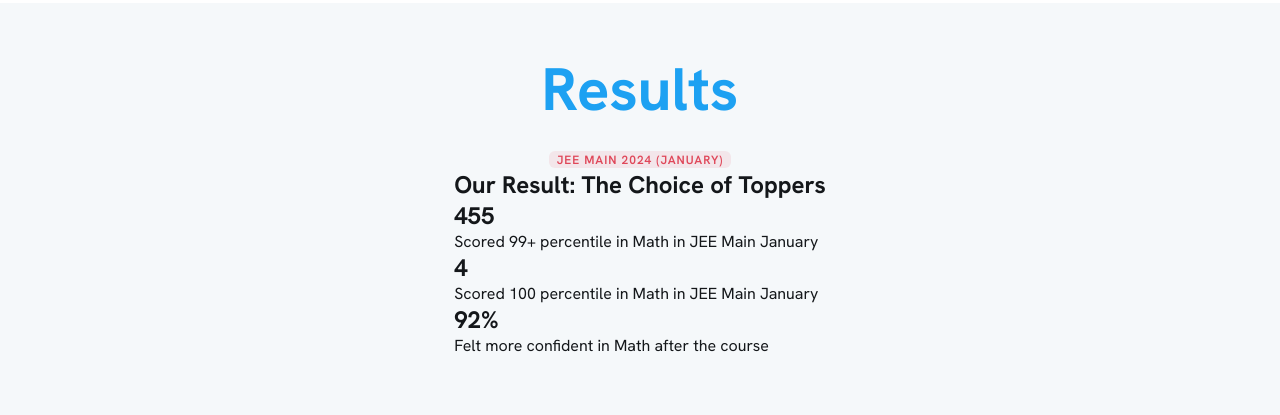
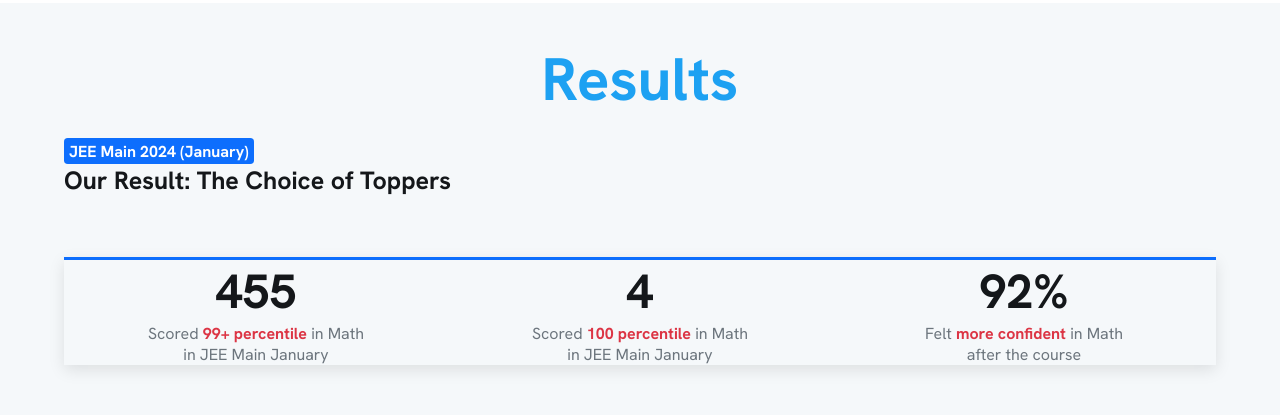
Before and after one commit to Shankar-001/Competishun, a React (Vite) app: page / in a window 1280 px wide. Shown: the part 960-1375 px from the top of the page. Built offline with nearby package versions, Linux system fonts and the light colour scheme.

Commit message:
made the result card component

```diff
--- a/src/index.css
+++ b/src/index.css
@@ -433,68 +433,87 @@
   color: var(--primary-color);
   margin-bottom: 2rem;
 }
-.Home .resultSection .container {
-  padding-left: 1.25rem;
-  padding-right: 1.25rem;
-  position: relative;
-  z-index: 1;
-}
-.Home .resultSection .container .row {
-  --bs-gutter-x: 2.5rem;
-  --bs-gutter-y: 0;
-  display: flex;
-  flex-wrap: wrap;
-  margin-left: calc(var(--bs-gutter-x) / -2);
-  margin-right: calc(var(--bs-gutter-x) / -2);
-  margin-top: calc(var(--bs-gutter-y) * -1);
-}
-.Home .resultSection .container .row .inner-row {
-  text-align: center;
-  flex: 0 0 auto;
+.Home .resultSection #result {
   width: 100%;
 }
-.Home .resultSection .container .row .inner-row .badge h6 {
-  font-size: 1.8rem;
+.Home .resultSection #result .container .row.mt-6 {
+  margin-top: 6rem;
+}
+.Home .resultSection #result .container .row .inner-row .badge {
+  font-size: 1.6rem;
   font-weight: 400;
   font-family: var(--font-family);
-  background-color: rgba(223, 71, 89, 0.1);
-  color: #df4759;
-  letter-spacing: 0.08em;
-  text-transform: uppercase !important;
-  border-radius: 0.6rem;
+  color: var(--darkest-bg-color);
   display: inline-block;
-  font-size: 0.75em;
+  padding: 0.25rem 0.5rem;
+  font-weight: bold;
+  color: #fff;
+  background-color: #0d6efd;
+  border-radius: 0.375rem;
+}
+.Home .resultSection #result .container .row .inner-row h2 {
+  font-size: 4.8rem;
   font-weight: 600;
-  line-height: 1;
-  padding: 0.25rem 0.75rem;
+  font-family: var(--font-family);
+}
+.Home .resultSection #result .container .row .inner-row h2.display-3 {
+  font-size: 2.5rem;
+  font-weight: bold;
+  margin-bottom: 0;
+}
+.Home .resultSection #result .container .row .inner-row h2.fw-bolder {
+  font-weight: bolder;
+}
+.Home .resultSection #result .container .row .card-group {
+  border-top: 0.3rem solid #0d6efd;
+  display: flex;
+  flex-direction: row;
+  justify-content: space-around;
+  align-items: center;
+}
+.Home .resultSection #result .container .row .card-group.card-border.border-primary {
+  border-color: #0d6efd;
+}
+.Home .resultSection #result .container .row .card-group.card-border.shadow-light-lg {
+  box-shadow: 0 0.5rem 1.5rem rgba(0, 0, 0, 0.1);
+}
+.Home .resultSection #result .container .row .card-group.card-border.lift {
+  transition: transform 0.3s ease;
+}
+.Home .resultSection #result .container .row .card-group.card-border.lift-lg:hover {
+  transform: translateY(-0.5rem);
+}
+.Home .resultSection #result .container .row .card-group .card {
+  width: 20%;
+}
+.Home .resultSection #result .container .row .card-group .card .card-body h2 {
+  font-size: 4.8rem;
+  font-weight: 600;
+  font-family: var(--font-family);
+}
+.Home .resultSection #result .container .row .card-group .card .card-body h2.fw-bolder {
+  font-weight: bold;
+}
+.Home .resultSection #result .container .row .card-group .card .card-body h2.text-center {
   text-align: center;
-  vertical-align: baseline;
-  white-space: nowrap;
 }
-.Home .resultSection .container .row .inner-row h6 {
-  font-size: 1.8rem;
-  font-weight: 400;
-  font-family: var(--font-family);
-  background-color: rgba(223, 71, 89, 0.1);
-  color: #df4759;
-  letter-spacing: 0.08em;
-  text-transform: uppercase !important;
-  border-radius: 0.6rem;
-  display: inline-block;
-  font-size: 0.75em;
-  font-weight: 600;
-  line-height: 1;
-  padding: 0.25rem 0.75rem;
+.Home .resultSection #result .container .row .card-group .card .card-body h2 span.text-danger {
+  color: #dc3545;
+}
+.Home .resultSection #result .container .row .card-group .card .card-body h2 span.fw-bold {
+  font-weight: bold;
+}
+.Home .resultSection #result .container .row .card-group .card .card-body p.text-muted {
+  color: #6c757d;
+}
+.Home .resultSection #result .container .row .card-group .card .card-body p.text-center {
   text-align: center;
-  vertical-align: baseline;
-  white-space: nowrap;
 }
-.Home .resultSection .container .row .inner-row h1 {
-  font-size: 6rem;
-  font-weight: 700;
-  font-family: var(--font-family);
-  color: var(--primary-color);
-  margin-bottom: 2rem;
+.Home .resultSection #result .container .row .card-group .card .card-body p span.text-danger {
+  color: #dc3545;
+}
+.Home .resultSection #result .container .row .card-group .card .card-body p span.fw-bold {
+  font-weight: bold;
 }
 .Home .TestimonialsSection {
   display: flex;
--- a/src/styles/components/Home/ResultsSection.scss
+++ b/src/styles/components/Home/ResultsSection.scss
@@ -19,70 +19,115 @@
     }
   }
 
-  .container{
-        padding-left: 1.25rem;
-    padding-right: 1.25rem;
-    position: relative;
-    z-index: 1;
+  #result {
+    width: 100%;
+  .container {
+    .row {
+      &.mt-6 {
+        margin-top: 6rem;
+      }
 
-    .row{
-        --bs-gutter-x: 2.5rem;
-    --bs-gutter-y: 0;
-    display: flex;
-    flex-wrap: wrap;
-    margin-left: calc(var(--bs-gutter-x) / -2);
-    margin-right: calc(var(--bs-gutter-x) / -2);
-    margin-top: calc(var(--bs-gutter-y)* -1);
+      .inner-row {
+        .badge {
+            @include bodyText;
+          display: inline-block;
+          padding: 0.25rem 0.5rem;
+        //   font-size: 0.75rem;
+          font-weight: bold;
+          color: #fff;
+          background-color: #0d6efd;
+          border-radius: 0.375rem;
+        }
 
-    .inner-row{
+        h2 {
+            @include h2;
+          &.display-3 {
+            font-size: 2.5rem;
+            font-weight: bold;
+            margin-bottom: 0;
+          }
 
-        text-align: center;
-        flex: 0 0 auto;
-    width: 100%;
+          &.fw-bolder {
+            font-weight: bolder;
+          }
+        }
+      }
 
-    .badge{
-        h6{
-        @include h5;
-            background-color: rgba(223, 71, 89, .1);
-    color: #df4759;
-    letter-spacing: .08em;
-    text-transform: uppercase !important;
+      .card-group {
+        border-top: 0.3rem solid #0d6efd;
+        @include flex-sac;
+        &.card-border {
+        //   &.card-border-lg {
+        //     border-width: 0.125rem;
+        //   }
 
-    border-radius: .6rem;
-    display: inline-block;
-    font-size: .75em;
-    font-weight: 600;
-    line-height: 1;
-    padding: .25rem .75rem;
-    text-align: center;
-    vertical-align: baseline;
-    white-space: nowrap;
-    }
-    }
-    h6{
-        @include h5;
-            background-color: rgba(223, 71, 89, .1);
-    color: #df4759;
-    letter-spacing: .08em;
-    text-transform: uppercase !important;
+          &.border-primary {
+            border-color: #0d6efd;
+          }
 
-    border-radius: .6rem;
-    display: inline-block;
-    font-size: .75em;
-    font-weight: 600;
-    line-height: 1;
-    padding: .25rem .75rem;
-    text-align: center;
-    vertical-align: baseline;
-    white-space: nowrap;
-    }
-    h1{
-        @include h1;
-        color: var(--primary-color);
-        margin-bottom: 2rem;
-    }
-    }
+          &.shadow-light-lg {
+            box-shadow: 0 0.5rem 1.5rem rgba(0, 0, 0, 0.1);
+          }
+
+          &.lift {
+            transition: transform 0.3s ease;
+          }
+
+          &.lift-lg {
+            &:hover {
+              transform: translateY(-0.5rem);
+            }
+          }
+        }
+
+        .card {
+            width: 20%;
+          .card-body {
+            h2 {
+                @include h2;
+              &.fw-bolder {
+                font-weight: bold;
+              }
+
+              &.text-center {
+                text-align: center;
+              }
+
+              span {
+                &.text-danger {
+                  color: #dc3545;
+                }
+
+                &.fw-bold {
+                  font-weight: bold;
+                }
+              }
+            }
+
+            p {
+              &.text-muted {
+                color: #6c757d;
+              }
+
+              &.text-center {
+                text-align: center;
+              }
+
+              span {
+                &.text-danger {
+                  color: #dc3545;
+                }
+
+                &.fw-bold {
+                  font-weight: bold;
+                }
+              }
+            }
+          }
+        }
+      }
     }
   }
+}
 
 }
```
